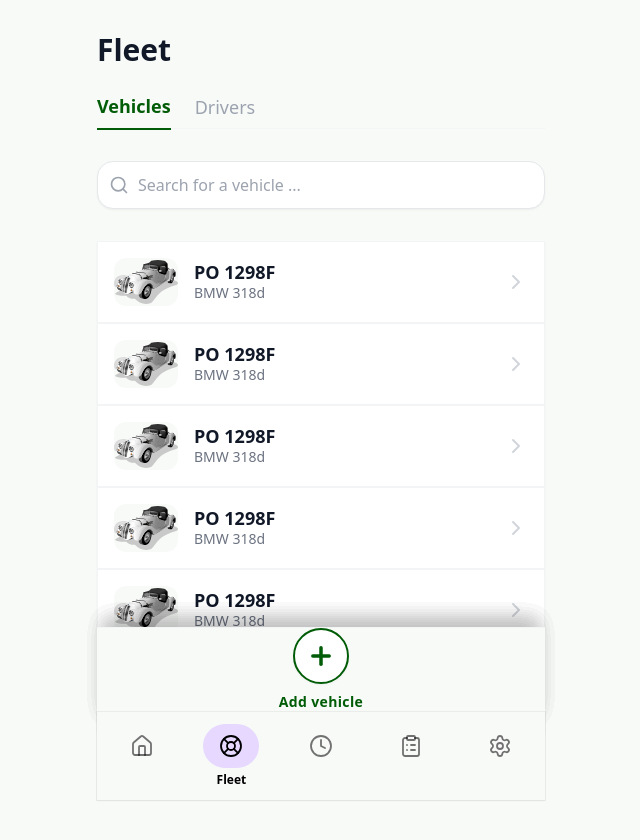
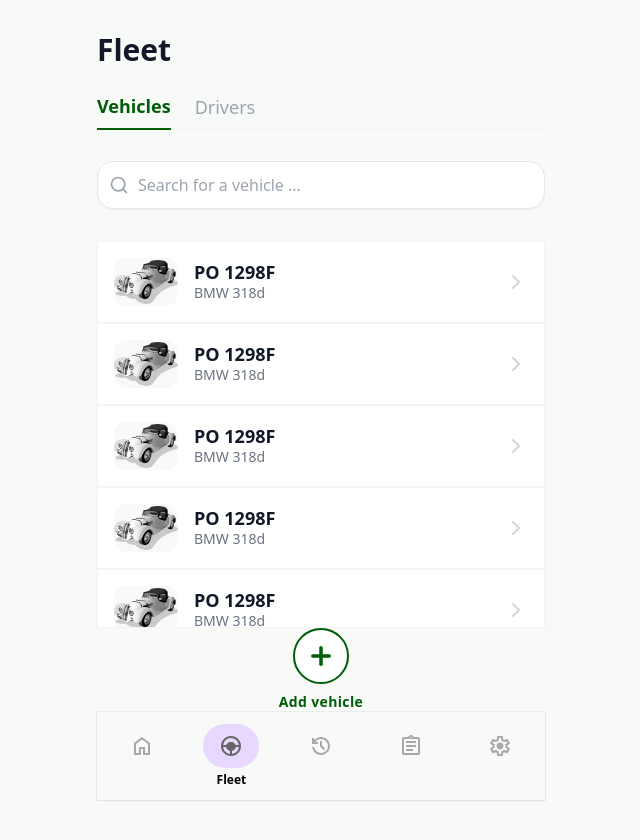
Before and after one commit to FrontendTF/Green-Fleet, a React (Vite) app: page /fleet in a window 1280 px wide. Shown: the top 840 px of the page, without its empty margins (319-959 px from the left). Built offline with nearby package versions, Linux system fonts and the light colour scheme.

Commit message:
update: refactor tailwindcss, add trackingbutton logic, add equal icons to bottomnav

```diff
--- a/src/components/BottomNav.tsx
+++ b/src/components/BottomNav.tsx
@@ -1,14 +1,17 @@
 import { NavLink } from "react-router-dom";
-import { Home, LifeBuoy, Clock, ClipboardList, Settings } from "lucide-react";
+import HomeIcon from "../assets/icons/home.svg";
+import SteeringWheel from "../assets/icons/steering-wheel.svg";
+import HistoryIcon from "../assets/icons/history.svg";
+import ReportIcon from "../assets/icons/reports.svg";
+import SettingsIcon from "../assets/icons/settings.svg";
 
-// Navigation items for the bottom navigation bar from https://lucide.dev/icons/
 const items = [
-  { to: "/", label: "Home", icon: Home },
-  { to: "/fleet", label: "Fleet", icon: LifeBuoy },
-  { to: "/history", label: "History", icon: Clock },
-  { to: "/reports", label: "Reports", icon: ClipboardList },
-  { to: "/settings", label: "Settings", icon: Settings },
-];
+  { to: "/", label: "Home", imgSrc: HomeIcon },
+  { to: "/fleet", label: "Fleet", imgSrc: SteeringWheel },
+  { to: "/history", label: "History", imgSrc: HistoryIcon },
+  { to: "/reports", label: "Reports", imgSrc: ReportIcon },
+  { to: "/settings", label: "Settings", imgSrc: SettingsIcon },
+] as const;
 
 export default function BottomNav() {
   return (
@@ -16,16 +19,14 @@
       <div className="mx-auto max-w-md px-0">
         <div className="bg-[#f8faf8] shadow-sm ring-1 ring-black/5">
           <ul className="grid grid-cols-5 py-3">
-            {items.map(({ to, label, icon: Icon }) => (
-              <li key={to} className="flex items-center justify-center">
+            {items.map((item) => (
+              <li key={item.to} className="flex items-center justify-center">
                 <NavLink
-                  to={to}
-                  className={({}) =>
-                    [
-                      "flex w-full flex-col items-center justify-center gap-1",
-                      "outline-none focus-visible:ring-2 focus-visible:ring-black/20 rounded-2xl",
-                    ].join(" ")
-                  }
+                  to={item.to}
+                  className={[
+                    "flex w-full flex-col items-center justify-center gap-1",
+                    "outline-none focus-visible:ring-2 focus-visible:ring-black/20 rounded-2xl",
+                  ].join(" ")}
                 >
                   {({ isActive }) => (
                     <>
@@ -35,12 +36,13 @@
                           isActive ? "bg-[#e6d8ff]" : "bg-transparent",
                         ].join(" ")}
                       >
-                        <Icon
+                        <img
+                          src={item.imgSrc}
+                          alt=""
                           className={[
                             "h-6 w-6",
-                            isActive ? "text-black" : "text-black/55",
+                            isActive ? "opacity-100" : "opacity-55",
                           ].join(" ")}
-                          strokeWidth={1.8}
                         />
                       </div>
 
@@ -52,7 +54,7 @@
                             : "text-transparent select-none",
                         ].join(" ")}
                       >
-                        {label}
+                        {item.label}
                       </span>
                     </>
                   )}
--- a/src/components/FleetDriver.tsx
+++ b/src/components/FleetDriver.tsx
@@ -13,7 +13,7 @@
         <input
           type="text"
           placeholder="Search for a driver ..."
-          className="w-full h-12 pl-10 pr-4 bg-white border border-gray-200 rounded-2xl shadow-sm focus:outline-none focus:ring-2 focus:ring-default-green transition-all"
+          className="searchinput"
         />
       </div>
       <div className="flex flex-col gap-4">
@@ -22,12 +22,9 @@
         ))}
       </div>
 
-      <div className="fixed bottom-[64px] left-0 w-full bg-[#f8faf8] border-t border-gray-100 px-6 pb-6 z-40 flex flex-col items-center shadow-[0_-15px_20px_-5px_rgba(0,0,0,0.05)]">
-        <button
-          type="button"
-          className="flex items-center justify-center w-14 h-14 bg-white rounded-full border-2 border-default-green shadow-sm active:scale-95 transition-all"
-        >
-          <Plus size={28} className="text-default-green stroke-[3px]" />
+      <div className="plusbuttondiv">
+        <button type="button" className="plusbutton">
+          <Plus size={28} className="plusbuttonicon" />
         </button>
 
         <span className="text-default-green font-semibold text-sm tracking-wide mt-2">
--- a/src/components/FleetVehicles.tsx
+++ b/src/components/FleetVehicles.tsx
@@ -1,4 +1,4 @@
-import { Search, Plus } from "lucide-react";
+import { Search } from "lucide-react";
 import { VehicleListItem } from "../components/VehicleList";
 
 export default function VehiclesTab() {
@@ -13,7 +13,7 @@
         <input
           type="text"
           placeholder="Search for a vehicle ..."
-          className="w-full h-12 pl-10 pr-4 bg-white border border-gray-200 rounded-2xl shadow-sm focus:outline-none focus:ring-2 focus:ring-default-green transition-all"
+          className="searchinput"
         />
       </div>
 
@@ -22,8 +22,6 @@
           <VehicleListItem key={id} />
         ))}
       </div>
-
-
     </>
   );
 }
--- a/src/components/HistoryCard.tsx
+++ b/src/components/HistoryCard.tsx
@@ -3,6 +3,7 @@
 
 export function HistoryCard() {
   const [open, setOpen] = useState(false);
+
   return (
     <div className="bg-white rounded-3xl p-5 shadow-sm border border-gray-100 relative">
       <div className="flex items-start gap-4 mb-4">
--- a/src/components/VehicleList.tsx
+++ b/src/components/VehicleList.tsx
@@ -24,19 +24,14 @@
           <ChevronRight size={24} />
         </div>
       </div>
-      <div className="fixed bottom-[64px] left-0 right-0 z-40 pb-[env(safe-area-inset-bottom)]">
-        <div className="mx-auto max-w-md bg-[#f8faf8] border-t border-gray-100 pb-6 flex flex-col items-center shadow-[0_-15px_20px_-5px_rgba(0,0,0,0.05)]">
-          <button
-            type="button"
-            className="flex items-center justify-center w-14 h-14 bg-white rounded-full border-2 border-default-green shadow-sm active:scale-95 transition-all"
-          >
-            <Plus size={28} className="text-default-green stroke-[3px]" />
-          </button>
+      <div className=" plusbuttondiv">
+        <button type="button" className="plusbutton">
+          <Plus size={28} className="plusbuttonicon" />
+        </button>
 
-          <span className="text-default-green font-semibold text-sm tracking-wide mt-2">
-            Add vehicle
-          </span>
-        </div>
+        <span className="text-default-green font-semibold text-sm tracking-wide mt-2">
+          Add vehicle
+        </span>
       </div>
     </>
   );
--- a/src/index.css
+++ b/src/index.css
@@ -8,7 +8,7 @@
   @apply text-3xl font-bold text-gray-900 mb-6;
 }
 h2 {
-    @apply text-2xl font-semibold
+  @apply text-2xl font-semibold;
 }
 
 /*Reports*/
@@ -16,7 +16,7 @@
   @apply bg-gray-200 rounded-md p-3;
 }
 .reportdivs div h2 {
-  @apply font-bold text-green-800;
+  @apply font-bold text-green-800 text-lg;
 }
 .reportdivs div p:nth-child(2) {
   @apply text-xl font-bold;
@@ -33,3 +33,19 @@
 .vehiclefilter span {
   @apply text-sm;
 }
+/*Fleet*/
+.searchinput {
+  @apply w-full h-12 pl-10 pr-4 bg-white border border-gray-200 rounded-2xl shadow-sm focus:outline-none focus:ring-2 focus:ring-default-green transition-all;
+}
+.plusbuttonicon {
+  @apply text-default-green stroke-[3px];
+}
+.plusbutton {
+  @apply flex items-center justify-center w-14 h-14 bg-white rounded-full border-2 border-default-green shadow-sm active:scale-95 transition-all;
+}
+.plusbuttondiv {
+  @apply fixed bottom-[64px] left-0 w-full bg-[#f8faf8] border-t border-gray-100 px-6 pb-6 z-40 flex flex-col items-center;
+}
+.whitebuttondesign {
+  @apply w-full py-2 bg-white text-default-green text-sm font-semibold rounded-xl shadow-sm border border-gray-100 hover:bg-gray-50 transition-colors;
+}
--- a/src/layout/AppLayout.tsx
+++ b/src/layout/AppLayout.tsx
@@ -3,7 +3,7 @@
 
 export default function AppLayout() {
   return (
-    <div className="min-h-screen bg-[#f8faf8] px-4 pt-8 pb-32">
+    <div className="min-h-screen bg-[#f8faf8] px-4 pt-8 pb-40">
       <main className="mx-auto max-w-md">
         <Outlet />
       </main>
--- a/src/pages/Home.tsx
+++ b/src/pages/Home.tsx
@@ -1,10 +1,13 @@
 import { TrackButton } from "../components/TrackButton";
 import vehiclePlaceholder from "../assets/vehicle-placeholder.svg";
 import profilePlaceholder from "../assets/profile-picture-placeholder.svg";
-import { Play } from "lucide-react";
+import { Play, Square } from "lucide-react";
+import { useState } from "react";
 
 // In Typescript immer mit export default function
 export default function Home() {
+  const [isTracking, setIsTracking] = useState(false);
+
   return (
     <main>
       <header className="mb-8 flex items-center gap-4 justify-center">
@@ -33,7 +36,12 @@
               className="w-full h-auto object-contain"
             />
 
-            <button className="w-full py-2 bg-white text-default-green text-sm font-semibold rounded-xl shadow-sm border border-gray-100 hover:bg-gray-50 transition-colors">
+            <button
+              className={[
+                "whitebuttondesign",
+                isTracking ? "invisible" : "",
+              ].join(" ")}
+            >
               Choose vehicle
             </button>
           </div>
@@ -49,10 +57,10 @@
 
       <div className="mt-12 flex justify-center">
         <TrackButton
-          label="Start tracking"
-          onClick={() => console.log("Start ride")}
+          label={isTracking ? "Stop tracking" : "Start tracking"}
+          onClick={() => setIsTracking((v) => !v)}
           variant="primary"
-          icon={Play}
+          icon={isTracking ? Square : Play}
         />
       </div>
     </main>
```
